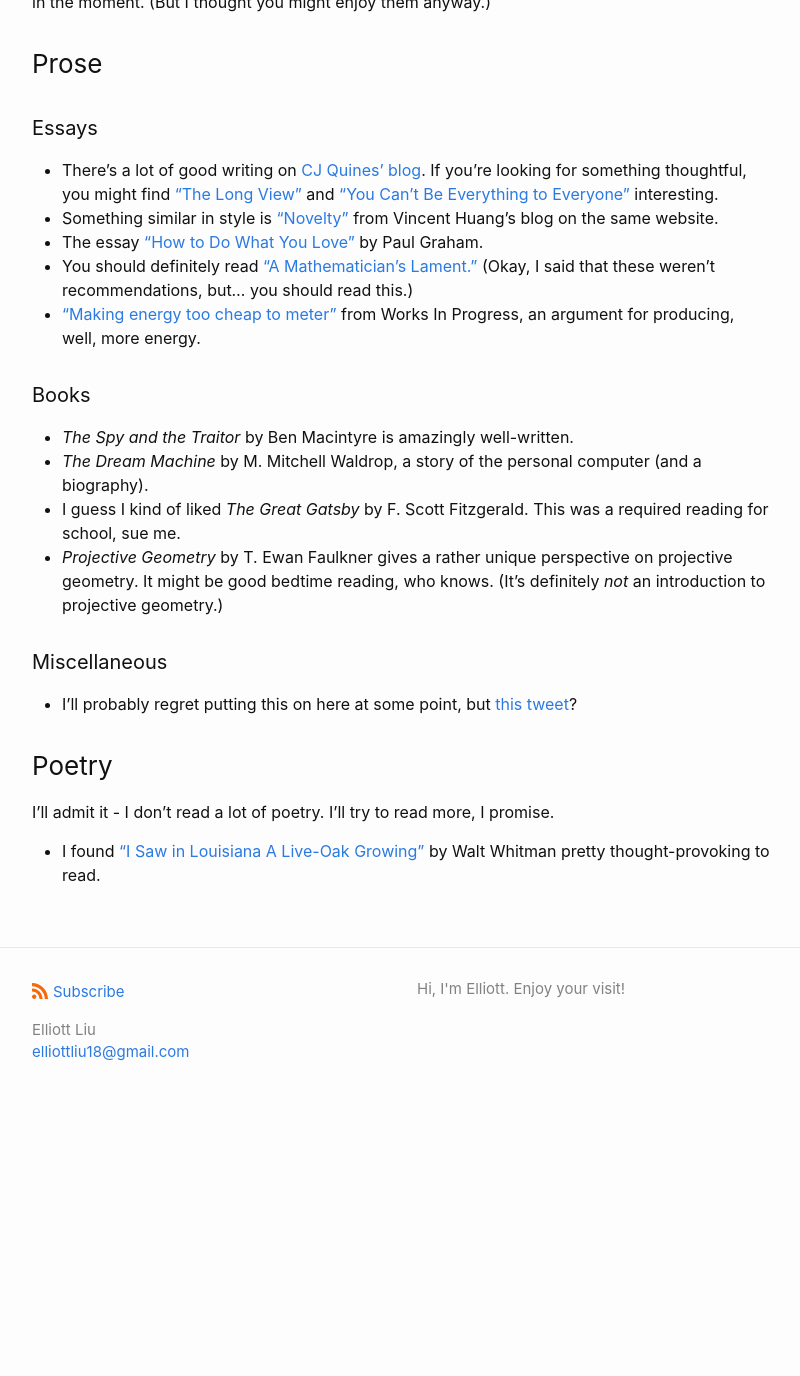
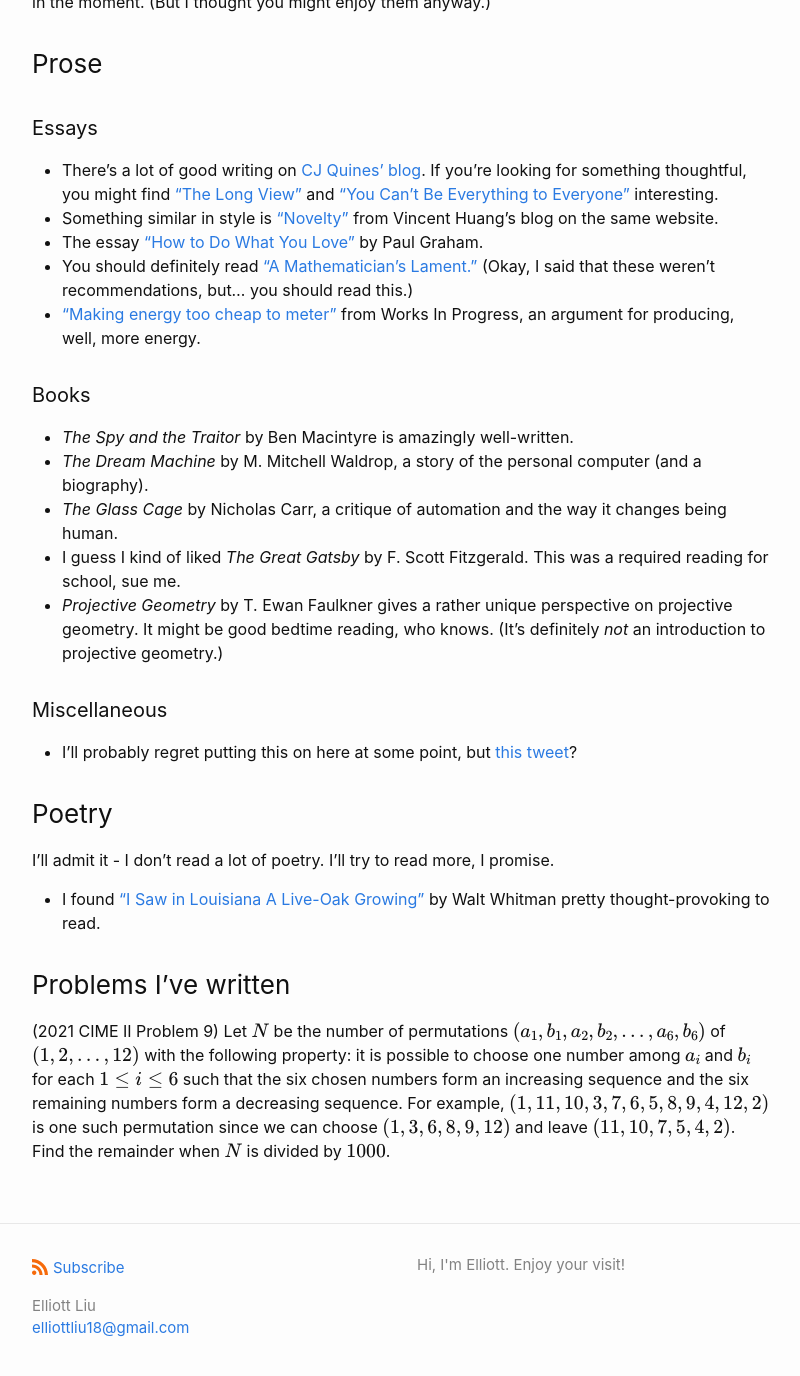
Before and after one commit to PROA200/website, a Jekyll site: the page built from about.markdown, in a window 1280 px wide and 1400 px high, scrolled down 291 px. Shown: the top 1376 px of the window, without its empty margins (238-1038 px from the left). Built offline with Jekyll 4.4.1, drawn with Linux system fonts in a browser that asks for light colours; nearby versions of some CDN libraries; before the commit the page ends 1415 px from its top, so only the background shows below that.

Commit message:
woah another website update

```diff
--- a/about.markdown
+++ b/about.markdown
@@ -22,6 +23,7 @@
 
 - *The Spy and the Traitor* by Ben Macintyre is amazingly well-written.
 - *The Dream Machine* by M. Mitchell Waldrop, a story of the personal computer (and a biography).
+- *The Glass Cage* by Nicholas Carr, a critique of automation and the way it changes being human.
 - I guess I kind of liked *The Great Gatsby* by F. Scott Fitzgerald. This was a required reading for school, sue me.
 - *Projective Geometry* by T. Ewan Faulkner gives a rather unique perspective on projective geometry. It might be good bedtime reading, who knows. (It's definitely *not* an introduction to projective geometry.)
 
@@ -36,3 +38,6 @@
 - I found ["I Saw in Louisiana A Live-Oak Growing"](https://www.poetryfoundation.org/poems/45471/i-saw-in-louisiana-a-live-oak-growing) by Walt Whitman pretty thought-provoking to read.
 
 [jekyll-organization]: https://github.com/jekyll
+
+### Problems I've written
+(2021 CIME II Problem 9) Let $$N$$ be the number of permutations $$(a_1,b_1,a_2,b_2,\ldots,a_6,b_6)$$ of $$(1,2,\ldots,12)$$ with the following property: it is possible to choose one number among $$a_i$$ and $$b_i$$ for each $$1\le i\le6$$ such that the six chosen numbers form an increasing sequence and the six remaining numbers form a decreasing sequence. For example, $$(1,11,10,3,7,6,5,8,9,4,12,2)$$ is one such permutation since we can choose $$(1,3,6,8,9,12)$$ and leave $$(11,10,7,5,4,2)$$. Find the remainder when $$N$$ is divided by $$1000$$.
```
Also changed, not shown: other parts of about.markdown (+1 -0 lines).
